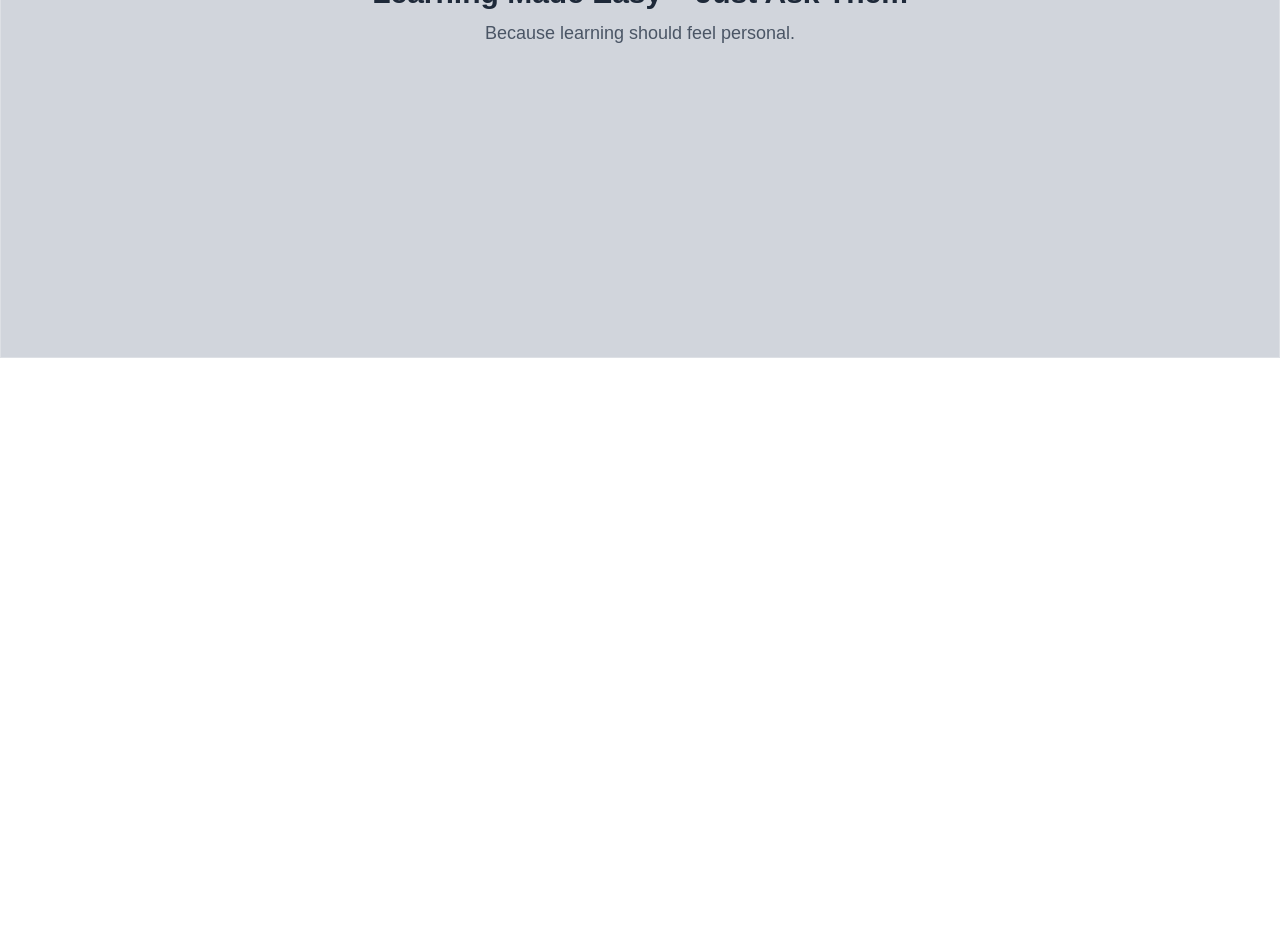
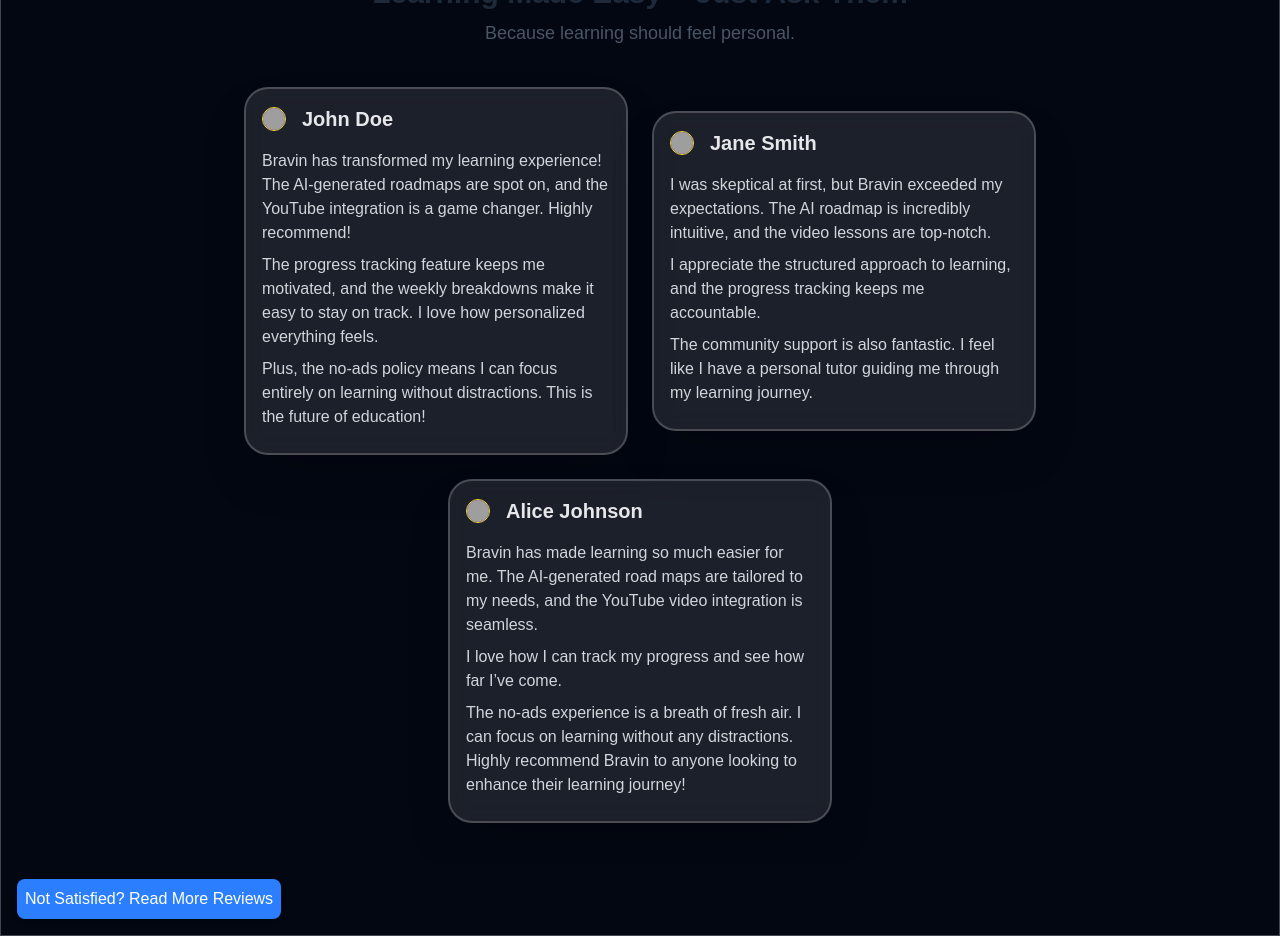
Before and after one commit to alimehdi32/arthor, a Next.js app in the folder frontend/: page / in a window 1280 px wide. Shown: the part 2240-3176 px from the top of the page. Before the commit the page ends 2598 px from the top, so only its background shows below. Built offline with nearby package versions, Linux system fonts and the light colour scheme; no server answers; grey boxes are pictures that could not be loaded.

Commit message:
reviews component and route done

```diff
--- /dev/null
+++ b/frontend/app/components/ReviewCard.js
@@ -0,0 +1,20 @@
+import React from 'react'
+import Image from 'next/image'
+
+const ReviewCard = ({ dp, username, review }) => {
+    return (
+        <div className='bg-white/10 backdrop-blur-md border-2 border-white/20 p-4 rounded-3xl shadow-2xl min-h-[300px] max-w-sm w-full'>
+            <div className='flex items-center gap-4 mb-4'>
+                <Image src={dp} alt={`${username}'s profile`} width={10} height={10} className='w-6 h-6 rounded-full border border-amber-300' />
+                <h2 className='text-xl font-semibold text-gray-200'>{username}</h2>
+            </div>
+            <div>
+                {review.split('\n').map((line, index) => (
+                    <p key={index} className='text-gray-300 mb-2'>{line}</p>
+                ))}
+            </div>
+        </div>
+    )
+}
+
+export default ReviewCard
--- a/frontend/app/components/Reviews.js
+++ b/frontend/app/components/Reviews.js
@@ -1,10 +1,45 @@
-import React from 'react'
+"use client"
+import React, { use } from 'react'
+import ReviewCard from './ReviewCard'
+import { useState, useEffect } from 'react'
+import { useRouter } from 'next/navigation'
 
 const Reviews = () => {
+   const [clicked, setClicked] = useState(false);
+   const Router = useRouter();
+  const reviews =[
+    {
+      dp: '/profile-pic.jpg',
+      username: 'John Doe',
+      review: 'Bravin has transformed my learning experience! The AI-generated roadmaps are spot on, and the YouTube integration is a game changer. Highly recommend! \n\nThe progress tracking feature keeps me motivated, and the weekly breakdowns make it easy to stay on track. I love how personalized everything feels. \n\nPlus, the no-ads policy means I can focus entirely on learning without distractions. This is the future of education!'
+    },
+    {
+      dp: '/profile-pic2.jpg',
+      username: 'Jane Smith',
+      review: 'I was skeptical at first, but Bravin exceeded my expectations. The AI roadmap is incredibly intuitive, and the video lessons are top-notch. \n\nI appreciate the structured approach to learning, and the progress tracking keeps me accountable. \n\nThe community support is also fantastic. I feel like I have a personal tutor guiding me through my learning journey.'
+    },
+    {
+      dp: '/profile-pic3.jpg',
+      username: 'Alice Johnson',
+      review: 'Bravin has made learning so much easier for me. The AI-generated road  maps are tailored to my needs, and the YouTube video integration is seamless. \n\nI love how I can track my progress and see how far I’ve come. \n\nThe no-ads experience is a breath of fresh air. I can focus on learning without any distractions. Highly recommend Bravin to anyone looking to enhance their learning journey!'
+    },
+    ]
+    useEffect(() => {
+        if (clicked) {
+            Router.push('/reviews'); // Navigate to the reviews page when clicked
+        }}, [clicked, Router]);
   return (
-    <div className='max-w-full min-h-[400px] bg-gray-300 border border-white/25 p-4'>
+    <div className='max-w-full min-h-[400px] bg-gray-950 border border-white/25 p-4'>
       <h1 className='text-3xl font-semibold text-center text-gray-800'>Learning Made Easy – Just Ask Them</h1>
       <h3 className='text-lg text-center text-gray-600 mt-2'>Because learning should feel personal.</h3>
+      <div className='p-10 overflow-x-auto flex flex-wrap items-center justify-center gap-6'>
+        {reviews.map((review, index) => (
+          <ReviewCard key={index} dp={review.dp} username={review.username} review={review.review} />
+        ))}
+      </div>
+      <button onClick={() => {setClicked(!clicked)}} className='bg-blue-500 text-white p-2 rounded-lg shadow-md hover:bg-blue-600 transition-colors duration-300 mt-4'>
+        Not Satisfied?  Read More Reviews
+      </button>
     </div>
   )
 }
--- a/frontend/app/components/Working.js
+++ b/frontend/app/components/Working.js
@@ -19,7 +19,7 @@
                 </div>
                 <div className='pl-20'>
                     <h5 className='text-lg font-semibold'>4. Commit with Confidence</h5>
-                    <p className='ml-5'>Once you are satisfied, hit Commit to lock your roadmap into PromptVault.
+                    <div className='ml-5'>Once you are satisfied, hit Commit to lock your roadmap into PromptVault.
                          <div className='font-bold'>Note:</div>
 
                         <div className='ml-5 mt-1.5'>Committed roadmaps are permanent and cannot be deleted.</div>
@@ -30,13 +30,13 @@
 
                         <div className='ml-5 mt-1.5'>LearnTube will begin generating video lessons for each topic in your roadmap.</div>
 
-                    </p>
+                    </div>
                 </div>
                 <div className='pl-20'>
                     <h5 className='text-lg font-semibold'>5. Stock System</h5>
-                    <p className='ml-5'>Each commit costs 3 stocks if you&#39;re on the free plan. <div></div>
+                    <div className='ml-5'>Each commit costs 3 stocks if you&#39;re on the free plan. <div></div>
 
-                        Subscription plans offer more flexibility—see details below!</p>
+                        Subscription plans offer more flexibility—see details below!</div>
                 </div>
             </div>
         </div>
--- /dev/null
+++ b/frontend/app/reviews/page.js
@@ -0,0 +1,11 @@
+import React from 'react'
+
+const page = () => {
+  return (
+    <div>
+
+    </div>
+  )
+}
+
+export default page
```
